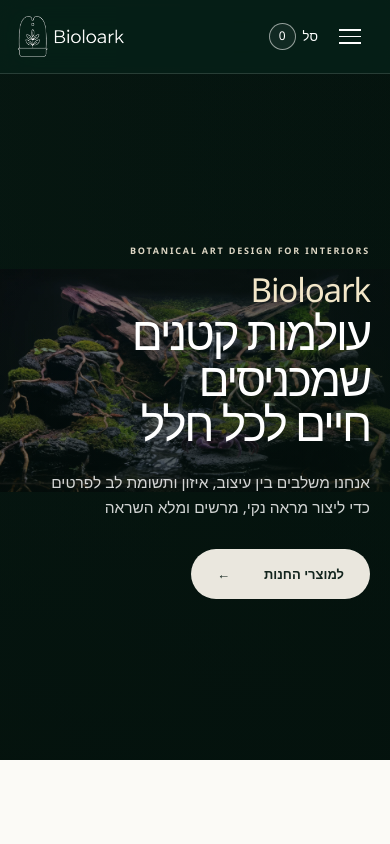
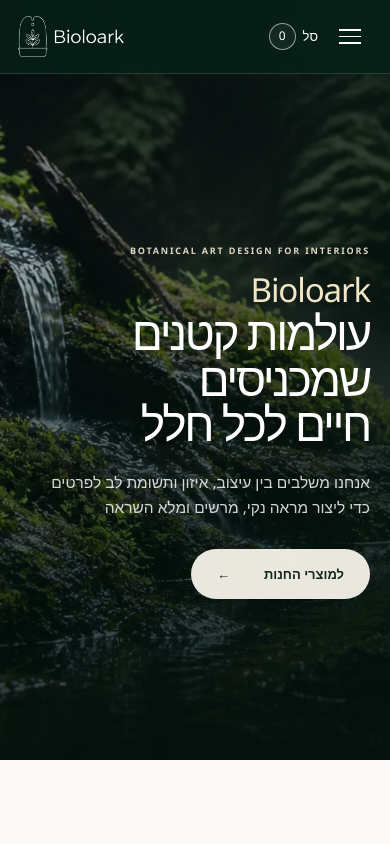
Before and after one commit to thalamusrdm/bioloark, a Next.js app: page / in a window 390 px wide. Shown: the top 844 px of the page. Built offline with nearby package versions, Linux system fonts and the light colour scheme.

Commit message:
Replace hero with responsive botanical artwork

```diff
--- a/app/globals.css
+++ b/app/globals.css
@@ -19,8 +19,8 @@ button { color: inherit; font: inherit; }
 .icon-button { font-size: 26px; }
 .cart-button { display: flex; align-items: center; gap: 9px; }
 .cart-button span { display: grid; place-items: center; width: 26px; height: 26px; border: 1px solid rgba(255,255,255,.55); border-radius: 50%; font-size: 12px; }
-.hero { position: relative; min-height: clamp(680px, 50.23vw, 900px); overflow: hidden; display: grid; align-items: end; padding: 150px 7vw 10vh; color: white; background: #071812; }
-.hero-image { position: absolute; inset: 0; background: url('/images/hero.webp') center / contain no-repeat; }
+.hero { position: relative; min-height: clamp(660px, 56.28vw, 900px); overflow: hidden; display: grid; align-items: end; padding: 150px 7vw 10vh; color: white; background: #071812; }
+.hero-image { position: absolute; inset: 0; background: url('/images/hero-v2.webp') center / cover no-repeat; }
 .hero-veil { position: absolute; inset: 0; background: linear-gradient(90deg, rgba(6,21,16,.18), rgba(6,21,16,.72)), linear-gradient(0deg, rgba(5,18,13,.72), transparent 58%); }
 .hero-content { position: relative; z-index: 1; max-width: 820px; margin-inline-start: auto; }
 .eyebrow { margin: 0 0 24px; color: #ded7c5; font: 600 11px Arial, sans-serif; letter-spacing: .22em; direction: ltr; text-align: right; }
@@ -336,14 +336,14 @@ p { text-wrap: pretty; }
 .cart-button span { width: 27px; height: 27px; background: rgba(255,255,255,.05); }
 
 .hero {
-  min-height: clamp(680px, 50.23vw, 900px);
+  min-height: clamp(660px, 56.28vw, 900px);
   padding: 148px clamp(24px, 7vw, 110px) clamp(74px, 9vh, 110px);
   align-items: center;
 }
 .hero-image {
   inset: 0;
   background-position: center;
-  background-size: contain;
+  background-size: cover;
   background-repeat: no-repeat;
   transform: none;
   will-change: auto;
@@ -490,7 +490,7 @@ p { text-wrap: pretty; }
   .header-actions { gap: 10px; }
   .cart-button { gap: 7px; }
   .hero { min-height: 760px; padding: 122px 20px 62px; }
-  .hero-image { inset: -7%; background-position: 42% center; }
+  .hero-image { inset: 0; background-position: 35% center; }
   .hero-veil { background: linear-gradient(0deg, rgba(4,18,13,.83), rgba(4,18,13,.2) 72%), linear-gradient(90deg, rgba(4,18,13,.1), rgba(4,18,13,.6)); }
   .eyebrow { margin-bottom: 17px; font-size: 9px; letter-spacing: .2em; }
   .hero h1 { font-size: clamp(39px, 11.8vw, 55px); line-height: .99; letter-spacing: -.052em; }
```
Also changed, not shown: public/images/hero-v2.webp (added).
